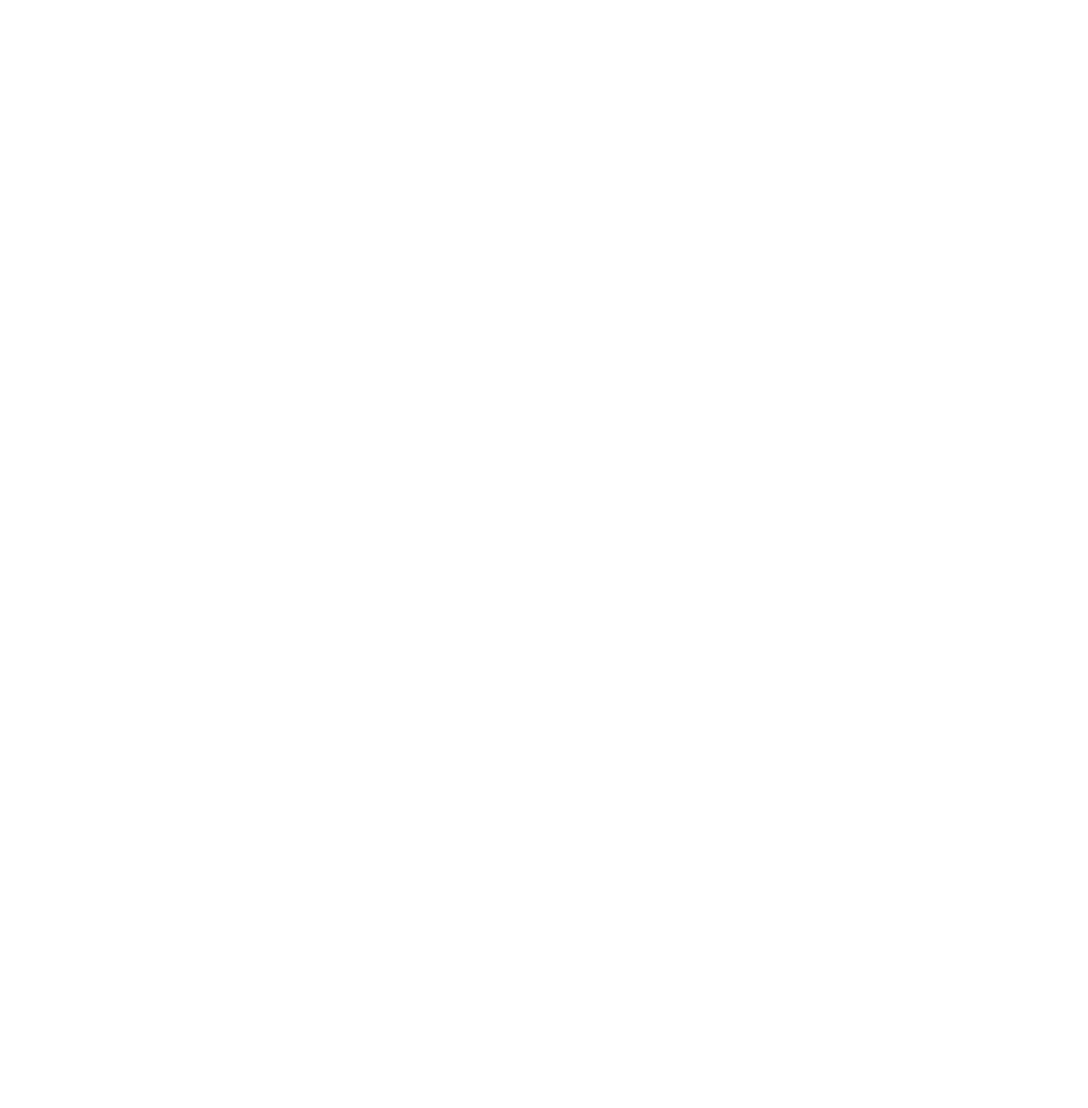
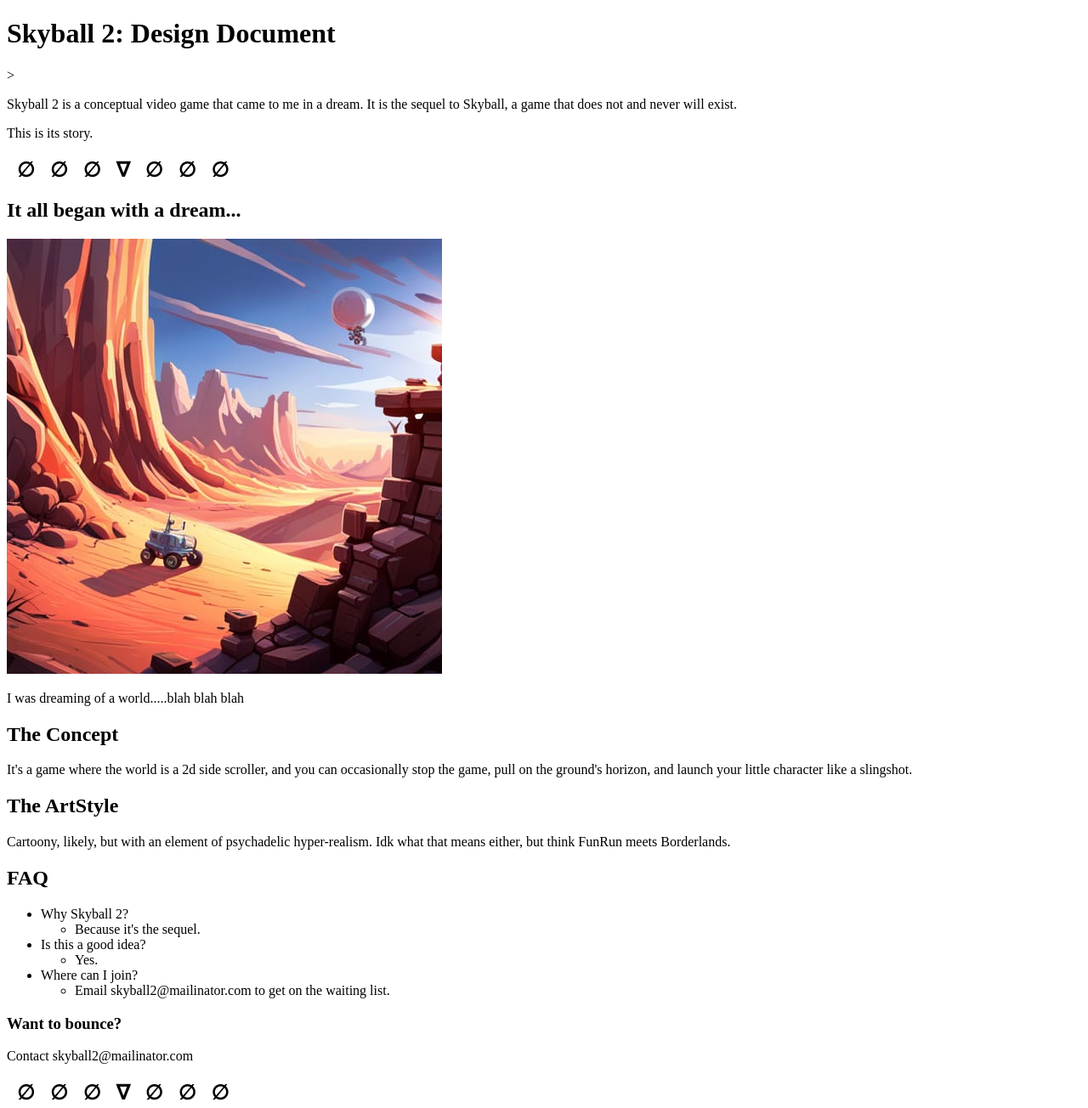
Before and after one commit to LaunchCodeAllhubs/js-assignment-4-html-me-something-gbreternitz, a website: page index.html in a window 1280 px wide. Shown: the whole page at 85% size. Before the commit the page ends 800 px from the top, so only its background shows below. Drawn offline with Linux system fonts and the light colour scheme.

Commit message:
built skyball 2 page structure and added basic elements

```diff
--- a/index.html
+++ b/index.html
@@ -1,8 +1,66 @@
 <!DOCTYPE html>
+
 <html>
    <head>
+      <title>Skyball 2</title>
    </head>
    <body>
-      <!-- Write your HTML in this file! -->
+      <header>
+         <h1>Skyball 2: Design Document</h1>>
+         <p> Skyball 2 is a conceptual video game that came to me in a dream. It is the sequel to Skyball, a game that does not
+            and never will exist.</p>
+         <p> This is its story. </p>
+         <h2><b>&nbsp; &empty; &nbsp; &empty; &nbsp; &empty; &nbsp; &nabla; &nbsp; &empty; &nbsp; &empty; &nbsp; &empty; &nbsp; </b></h2>
+      </header>
+      <main>
+         <h2> It all began with a dream...</h2>
+         <img src="images/skyball-art.jpg" alt="little robot jeep on a planet in the game Skyball 2">
+         <p> I was dreaming of a world.....blah blah blah</p>
+
+         <article>
+            <h2>The Concept</h2>
+            <p>It's a game where the world is a 2d side scroller,
+               and you can occasionally stop the game, pull on the ground's horizon,
+               and launch your little character like a slingshot.</p>
+         </article>
+
+         <article>
+            <h2>The ArtStyle</h2>
+            <p>Cartoony, likely, but with an element of psychadelic hyper-realism.
+               Idk what that means either, but think FunRun meets Borderlands.</p>
+         </article>
+
+         <article>
+            <h2>FAQ</h2>
+            <ul>
+               <li>Why Skyball 2?</li>
+               <ul>
+                  <li>
+                     Because it's the sequel.
+                  </li>
+               </ul>
+               <li>Is this a good idea?</li>
+               <ul>
+                  <li>
+                     Yes.
+                  </li>
+               </ul>
+               <li>Where can I join?</li>
+               <ul>
+                  <li>
+                     Email skyball2@mailinator.com to get on the waiting list.
+                  </li>
+               </ul>
+            </ul>
+         </article>
+
+      </main>
+      <footer>
+         <h3>
+            Want to bounce?
+         </h3>
+         <p>Contact skyball2@mailinator.com</p>
+         <h2><b>&nbsp; &empty; &nbsp; &empty; &nbsp; &empty; &nbsp; &nabla; &nbsp; &empty; &nbsp; &empty; &nbsp; &empty; &nbsp; </b></h2>
+      </footer>
    </body>
 </html>
```
Also changed, not shown: images/skyball-art.jpg (added).
